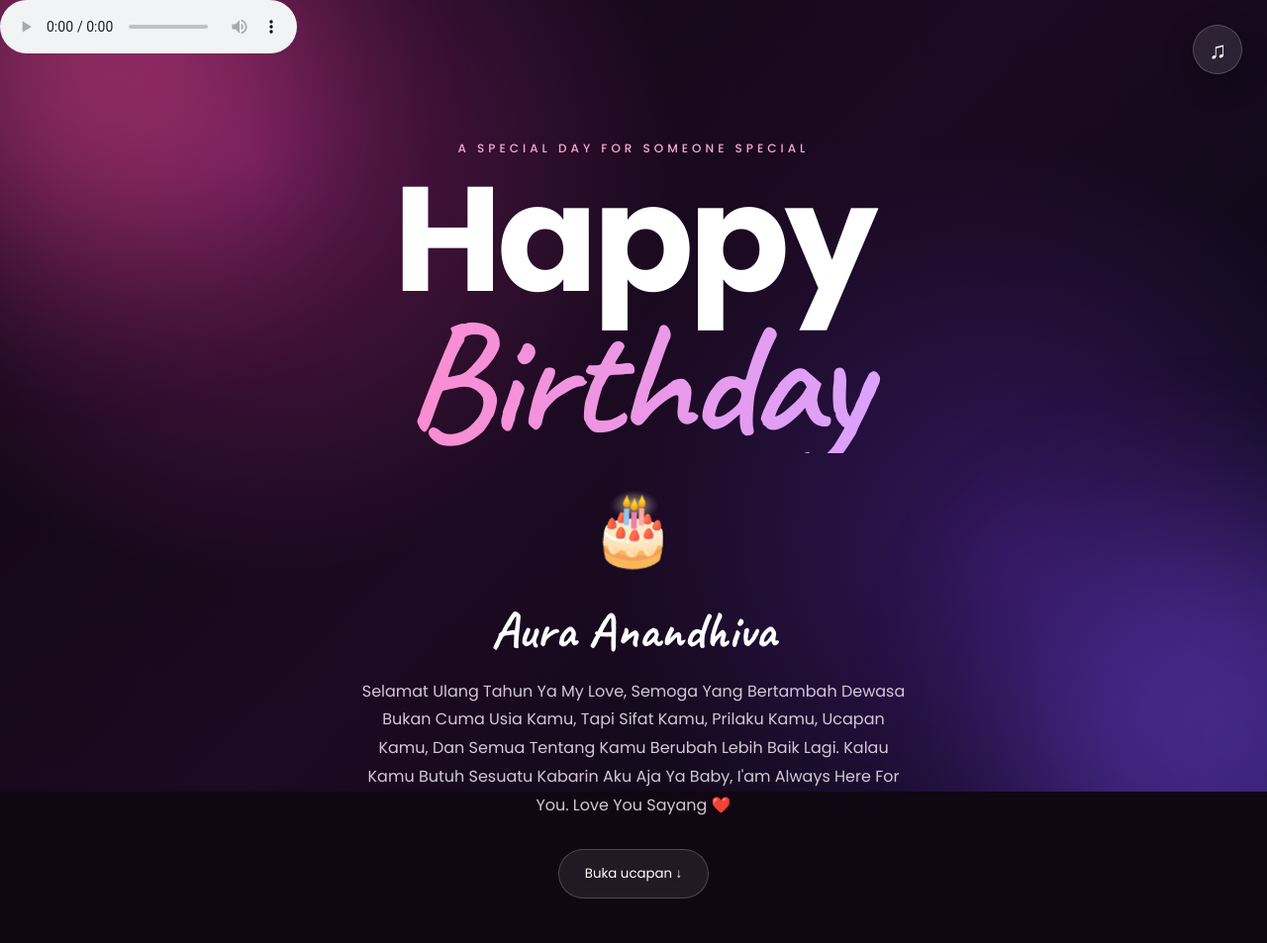
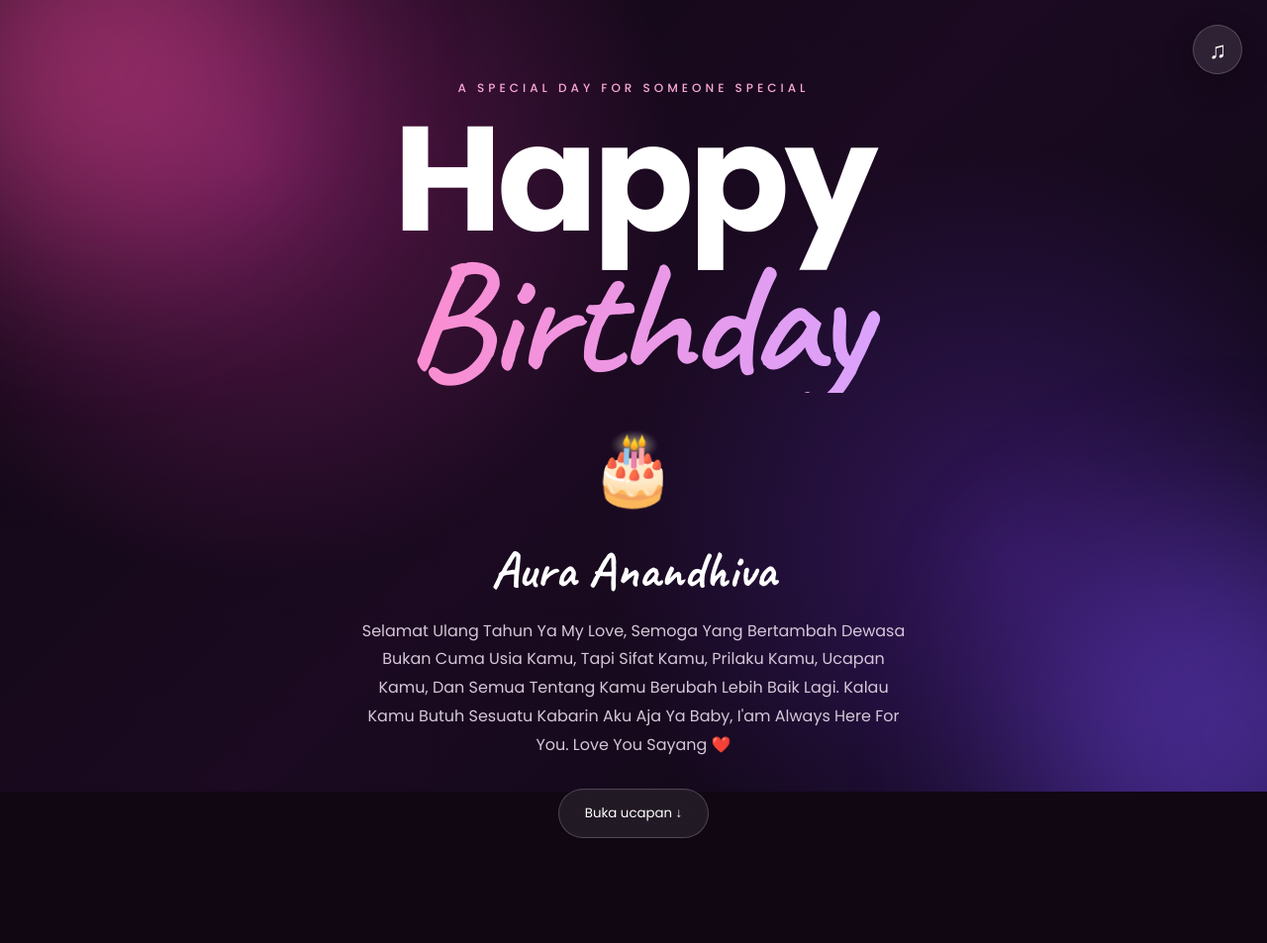
Before and after one commit to DaffMods/ultah, a plain HTML site: page index.html in a window 1280 px wide. Shown: the top 953 px of the page at 99% size. Drawn offline with Linux system fonts and the light colour scheme.

Commit message:
Update index.html

```diff
--- a/index.html
+++ b/index.html
@@ -25,9 +25,9 @@
     </div>
 
     <!-- MUSIC -->
-<audio id="music" controls preload="auto">
+<!-- MUSIC -->
+<audio id="music" loop preload="auto">
     <source src="./assets/lagu.mp3" type="audio/mpeg">
-    Browser tidak mendukung audio.
 </audio>
 
 <button class="music-btn" id="musicBtn" aria-label="Putar musik">
```
